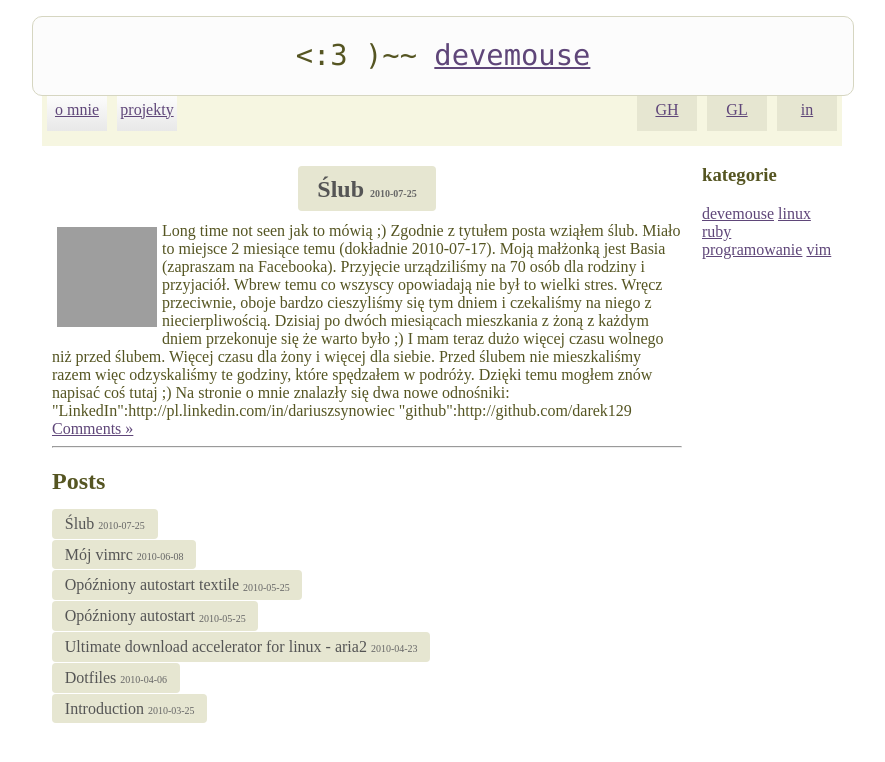
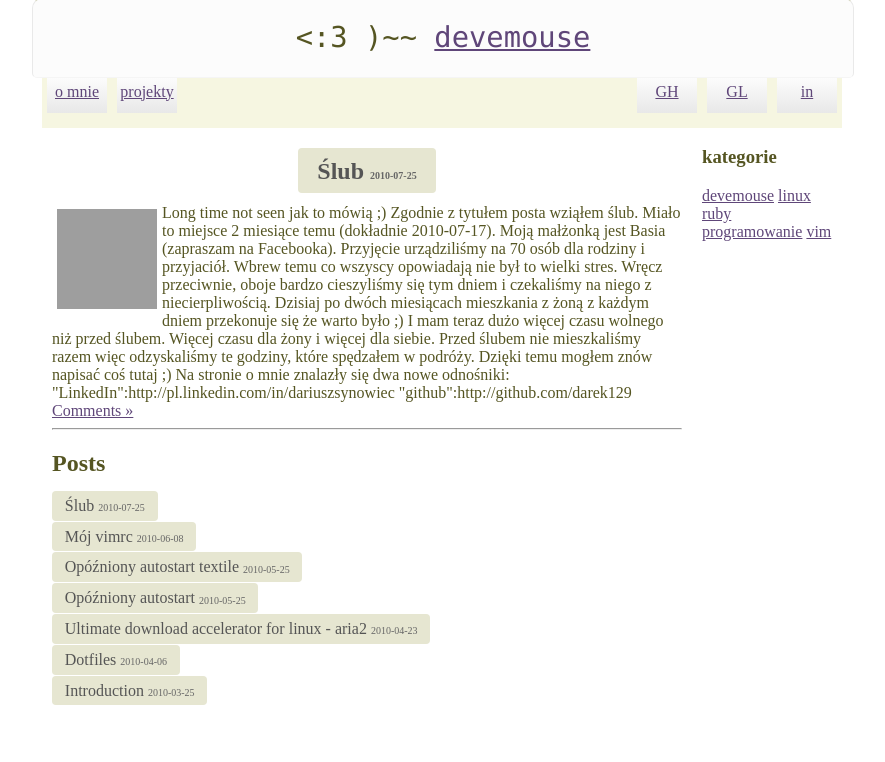
Before and after one commit to devemouse/devemouse.github.com, a Jekyll site: the page built from index.html, in a window 1280 px wide. Shown: the top 762 px of the page, without its empty margins (198-1083 px from the left). Built offline with Jekyll 4.4.1, drawn with Linux system fonts in a browser that asks for light colours; Markdown is read by kramdown in place of the engine named in the settings; grey boxes are pictures that could not be loaded.

Commit message:
some more titlebar changes

```diff
--- a/_layouts/base.html
+++ b/_layouts/base.html
@@ -10,7 +10,6 @@
    <body>
       <div class="container">
          <div class="header">
-            <br/>
             <div class="title">
                <span class="mouse">&lt;:3 )~~ </span><a href="/" class="title"> devemouse </a>
             </div>
--- a/css/default.css
+++ b/css/default.css
@@ -24,6 +24,19 @@
    -moz-border-radius: 10px;
 
    width:800px;
+
+   border-bottom-color: #F5F5F5;
+   border-bottom-left-radius: 5px;
+   border-bottom-right-radius: 5px;
+   border-bottom-style: solid;
+   border-bottom-width: 1px;
+   border-left-color: #E9E9E9;
+   border-left-style: solid;
+   border-left-width: 1px;
+   border-right-color: #E9E9E9;
+   border-right-style: solid;
+   border-right-width: 1px;
+
 }
 
 img.alignleft
@@ -163,6 +176,7 @@
    float:right;
    text-align:center;
    vertical-align:bottom;
+   background-image: -webkit-gradient(linear, 0% 0, 0% 100%, from(#FCFCFC), to(#E8E8E8));
 }
 
 .container .left,.right {
```
